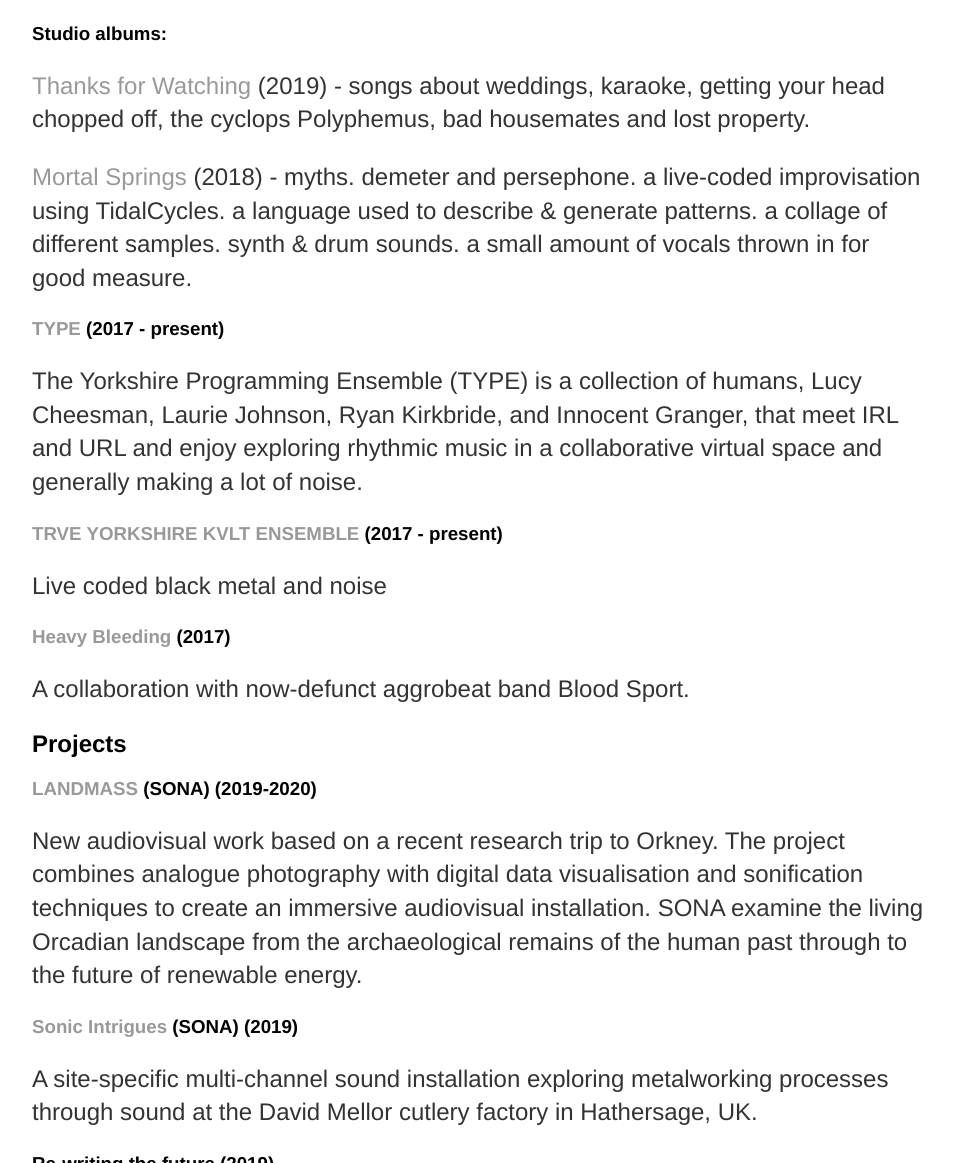
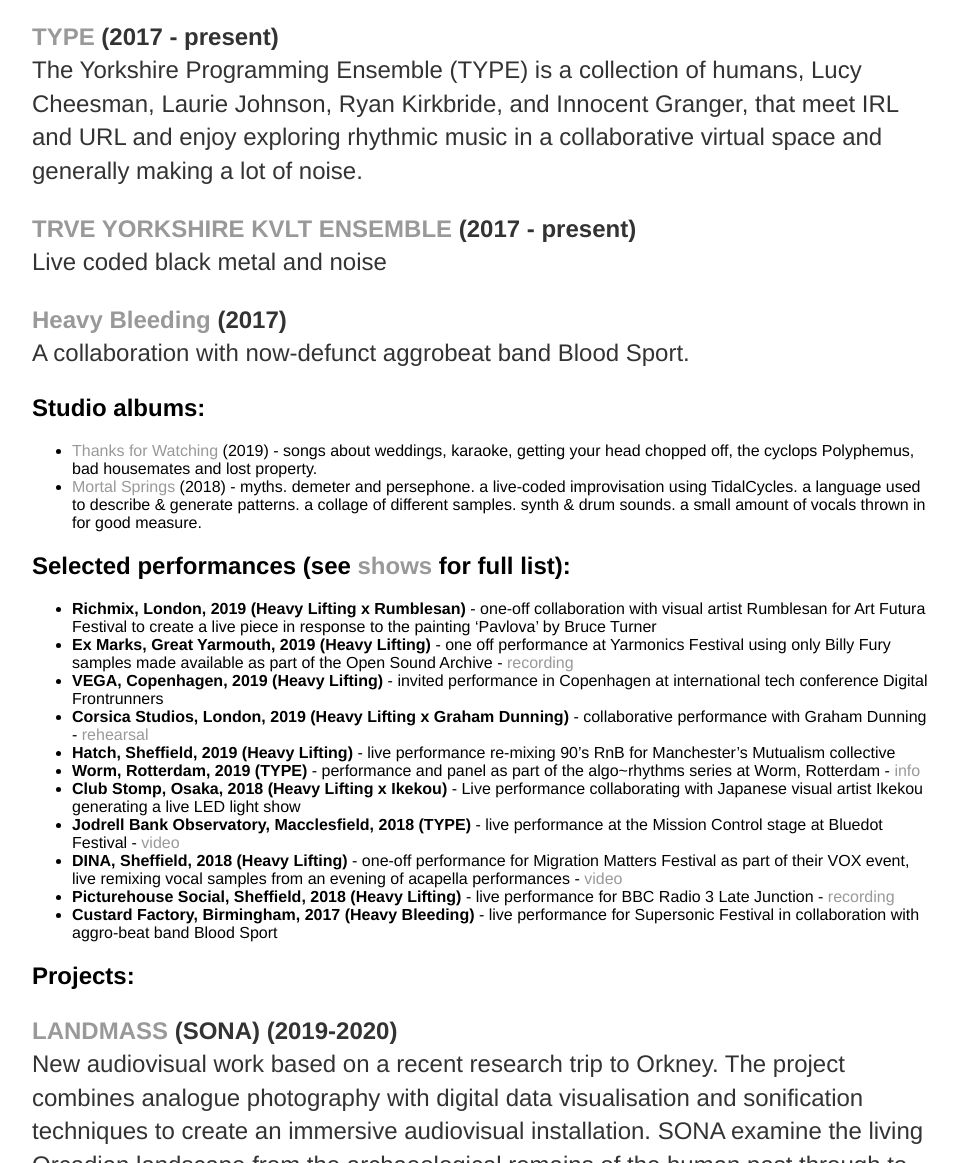
Before and after one commit to heavy-lifting/heavy-lifting.github.io, a Jekyll site: the page built from cv.html, in a window 1280 px wide and 1400 px high, scrolled down 326 px. Shown: the part 237-1400 px from the top of the window, without its empty margins (160-1118 px from the left). Built offline with Jekyll 4.4.1, drawn with Linux system fonts in a browser that asks for light colours; some of the changed text lies outside the part shown.

Commit message:
Update cv.html

```diff
--- a/cv.html
+++ b/cv.html
@@ -3,53 +3,56 @@
 title: cv
 ---
 
-<h2 id="music">Music</h2>
-<h3 id="heavy-lifting-2016---present">Heavy Lifting (2016 - present)</h3>
-<p>Heavy Lifting is my main solo project, using TidalCycles to scramble samples into seasick beats. For fans of woodwork and minor deities.</p>
+<h2 id="music">Music:</h2>
+<p><strong>Heavy Lifting (2016 - present)</strong><br>
+Heavy Lifting is my main solo project, using TidalCycles to scramble samples into seasick beats. For fans of woodwork and minor deities.</p>
 
 <iframe width="100%" height="300" scrolling="no" frameborder="no" allow="autoplay" src="https://w.soundcloud.com/player/?url=https%3A//api.soundcloud.com/users/257807659&color=%23726d5f&auto_play=false&hide_related=false&show_comments=true&show_user=true&show_reposts=false&show_teaser=true&visual=true"></iframe>
-
-<h3 id="studio-albums">Studio albums:</h3>
-<p><a href="http://www.panyrosasdiscos.net/pyr279-heavy-lifting-thanks-for-watching/">Thanks for Watching</a> (2019) - songs about weddings, karaoke, getting your head chopped off, the cyclops Polyphemus, bad housemates and lost property.</p>
-<p><a href="http://www.panyrosasdiscos.net/pyr256-heavy-lifting-mortal-springs/">Mortal Springs</a> (2018) - myths. demeter and persephone. a live-coded improvisation using TidalCycles. a language used to describe &amp; generate patterns. a collage of different samples. synth &amp; drum sounds. a small amount of vocals thrown in for good measure.</p>
-<h3 id="type-2017---present"><a href="https://typeensemble.wordpress.com/">TYPE</a> (2017 - present)</h3>
-<p>The Yorkshire Programming Ensemble (TYPE) is a collection of humans, Lucy Cheesman, Laurie Johnson, Ryan Kirkbride, and Innocent Granger, that meet IRL and URL and enjoy exploring rhythmic music in a collaborative virtual space and generally making a lot of noise.</p>
-<h3 id="trve-yorkshire-kvlt-ensemble-2017---present"><a href="https://infernalsheffield.github.io/trveyorkshirekvltensemble/">TRVE YORKSHIRE KVLT ENSEMBLE</a> (2017 - present)</h3>
-<p>Live coded black metal and noise</p>
-<h3 id="heavy-bleeding-2017"><a href="https://pickleddiscs.bandcamp.com/album/heavy-bleeding">Heavy Bleeding</a> (2017)</h3>
-<p>A collaboration with now-defunct aggrobeat band Blood Sport.</p>
-<h2 id="projects">Projects</h2>
-<h3 id="landmass-sona-2019-2020"><a href="https://sonawomen.co.uk/2019/05/08/landmass/">LANDMASS</a> (SONA) (2019-2020)</h3>
-<p>New audiovisual work based on a recent research trip to Orkney. The project combines analogue photography with digital data visualisation and sonification techniques to create an immersive audiovisual installation. SONA examine the living Orcadian landscape from the archaeological remains of the human past through to the future of renewable energy.</p>
-<h3 id="sonic-intrigues-sona-2019"><a href="https://ourfaveplaces.co.uk/whats-on/sonic-intrigues/">Sonic Intrigues</a> (SONA) (2019)</h3>
-<p>A site-specific multi-channel sound installation exploring metalworking processes through sound at the David Mellor cutlery factory in Hathersage, UK.</p>
-<h3 id="re-writing-the-future-2019">Re-writing the future (2019)</h3>
-<p>A series of workshops for families and teenagers at Site Gallery using sound art to respond to the theme of ‘re-writing the future’</p>
-<h3 id="antigone-2019">Antigone (2019)</h3>
-<p>A new chorus performance exclusive to Algomech festival includes a piece of music composed using rhythmic structures inspired by the metrical and grammatical structures of Sophocles’ original Greek verse.</p>
-<h3 id="automation-and-me-northern-sound-collective-2019"><a href="https://northernsc.wordpress.com/">Automation and Me</a> (Northern Sound Collective) (2019)</h3>
-<p>A weeklong hackathon and symposium as part of <a href="https://leedsinternationalfestival.com/">Leeds International Festival</a> exploring the themes of bodies, technologies and automation.</p>
-<h3 id="unpeeled-sona-2018"><a href="https://sonawomen.co.uk/2018/09/06/sona-unpeeled/">Unpeeled</a> (SONA) (2018)</h3>
-<p>A series of live events highlighting cutting edge work by women in music technology</p>
-<h3 id="pickled-discs-2017-present"><a href="https://pickleddiscs.bandcamp.com/">Pickled Discs</a> (2017-present)</h3>
-<p>Record label showcasing experimental electronic music in Sheffield</p>
-<h3 id="unmaking-acoustics-sona-2017"><a href="https://sonawomen.co.uk/2017/11/11/unmaking-acoustics-at-algomech-2017/">Unmaking Acoustics</a> (SONA) (2017)</h3>
-<p>Interactive sound art installation with SONA at Sheffield Hallam University for AlgoMech Festival</p>
-<h3 id="tidalcycles-workshops-2016---present">TidalCycles Workshops (2016 - present)</h3>
-<p>Teaching beginner and advanced TidalCycles workshops to different communities across the UK</p>
-<h3 id="connect-the-dots-festival-sona-2016">Connect the Dots Festival (SONA) (2016)</h3>
-<p>Interactive workshop and sound art performance regarding the festival’s theme of ‘The Sea Around Us’</p>
-<h3 id="catalyst-festival-of-creativity-sona-2016">Catalyst: Festival of Creativity (SONA) (2016)</h3>
-<p>A series of ten workshops and making days aimed at encouraging and supporting women to get involved with sound and music technology</p>
-<h2 id="selected-performances-see-shows-for-full-list">Selected performances (see <a href="https://heavy-lifting.org/shows">shows</a> for full list)</h2>
-<p><strong>Richmix, London, 2019 (Heavy Lifting x Rumblesan)</strong> - one-off collaboration with visual artist Rumblesan for Art Futura Festival to create a live piece in response to the painting ‘Pavlova’ by Bruce Turner</p>
-<p><strong>Ex Marks, Great Yarmouth, 2019 (Heavy Lifting)</strong> - one off performance at Yarmonics Festival using only Billy Fury samples made available as part of the Open Sound Archive - <a href="https://soundcloud.com/openmusicarchive/lingering-in-the-golden-gleam-heavy-lifting">recording</a></p>
-<p><strong>VEGA, Copenhagen, 2019 (Heavy Lifting)</strong> - invited performance in Copenhagen at international tech conference Digital Frontrunners</p>
-<p><strong>Corsica Studios, London, 2019 (Heavy Lifting x Graham Dunning)</strong> - collaborative performance with Graham Dunning - <a href="https://youtu.be/ca3J1cztnrc">rehearsal</a></p>
-<p><strong>Hatch, Sheffield, 2019 (Heavy Lifting)</strong> - live performance re-mixing 90’s RnB for Manchester’s Mutualism collective</p>
-<p><strong>Worm, Rotterdam, 2019 (TYPE)</strong> - performance and panel as part of the algo~rhythms series at Worm, Rotterdam - <a href="https://worm.org/production/algo-rhythms-3/">info</a></p>
-<p><strong>Club Stomp, Osaka, 2018 (Heavy Lifting x Ikekou)</strong> - Live performance collaborating with Japanese visual artist Ikekou generating a live LED light show</p>
-<p><strong>Jodrell Bank Observatory, Macclesfield, 2018 (TYPE)</strong> - live performance at the Mission Control stage at Bluedot Festival - <a href="https://youtu.be/496NVIHprOg?t=5481">video</a></p>
-<p><strong>DINA, Sheffield, 2018 (Heavy Lifting)</strong> - one-off performance for Migration Matters Festival as part of their VOX event, live remixing vocal samples from an evening of acapella performances - <a href="https://youtu.be/LZshUTYNpXw">video</a></p>
-<p><strong>Picturehouse Social, Sheffield, 2018 (Heavy Lifting)</strong> - live performance for BBC Radio 3 Late Junction - <a href="https://soundcloud.com/hl6/phs-may-2018wav">recording</a></p>
-<p><strong>Custard Factory, Birmingham, 2017 (Heavy Bleeding)</strong> - live performance for Supersonic Festival in collaboration with aggro-beat band Blood Sport</p>
+<p><strong><a href="https://typeensemble.wordpress.com/">TYPE</a> (2017 - present)</strong><br>
+The Yorkshire Programming Ensemble (TYPE) is a collection of humans, Lucy Cheesman, Laurie Johnson, Ryan Kirkbride, and Innocent Granger, that meet IRL and URL and enjoy exploring rhythmic music in a collaborative virtual space and generally making a lot of noise.</p>
+<p><strong><a href="https://infernalsheffield.github.io/trveyorkshirekvltensemble/">TRVE YORKSHIRE KVLT ENSEMBLE</a> (2017 - present)</strong><br>
+Live coded black metal and noise</p>
+<p><strong><a href="https://pickleddiscs.bandcamp.com/album/heavy-bleeding">Heavy Bleeding</a> (2017)</strong><br>
+A collaboration with now-defunct aggrobeat band Blood Sport.</p>
+<h2 id="studio-albums">Studio albums:</h2>
+<ul>
+<li><a href="http://www.panyrosasdiscos.net/pyr279-heavy-lifting-thanks-for-watching/">Thanks for Watching</a> (2019) - songs about weddings, karaoke, getting your head chopped off, the cyclops Polyphemus, bad housemates and lost property.</li>
+<li><a href="http://www.panyrosasdiscos.net/pyr256-heavy-lifting-mortal-springs/">Mortal Springs</a> (2018) - myths. demeter and persephone. a live-coded improvisation using TidalCycles. a language used to describe &amp; generate patterns. a collage of different samples. synth &amp; drum sounds. a small amount of vocals thrown in for good measure.</li>
+</ul>
+<h2 id="selected-performances-see-shows-for-full-list">Selected performances (see <a href="https://heavy-lifting.org/shows">shows</a> for full list):</h2>
+<ul>
+<li><strong>Richmix, London, 2019 (Heavy Lifting x Rumblesan)</strong> - one-off collaboration with visual artist Rumblesan for Art Futura Festival to create a live piece in response to the painting ‘Pavlova’ by Bruce Turner</li>
+<li><strong>Ex Marks, Great Yarmouth, 2019 (Heavy Lifting)</strong> - one off performance at Yarmonics Festival using only Billy Fury samples made available as part of the Open Sound Archive - <a href="https://soundcloud.com/openmusicarchive/lingering-in-the-golden-gleam-heavy-lifting">recording</a></li>
+<li><strong>VEGA, Copenhagen, 2019 (Heavy Lifting)</strong> - invited performance in Copenhagen at international tech conference Digital Frontrunners</li>
+<li><strong>Corsica Studios, London, 2019 (Heavy Lifting x Graham Dunning)</strong> - collaborative performance with Graham Dunning - <a href="https://youtu.be/ca3J1cztnrc">rehearsal</a></li>
+<li><strong>Hatch, Sheffield, 2019 (Heavy Lifting)</strong> - live performance re-mixing 90’s RnB for Manchester’s Mutualism collective</li>
+<li><strong>Worm, Rotterdam, 2019 (TYPE)</strong> - performance and panel as part of the algo~rhythms series at Worm, Rotterdam - <a href="https://worm.org/production/algo-rhythms-3/">info</a></li>
+<li><strong>Club Stomp, Osaka, 2018 (Heavy Lifting x Ikekou)</strong> - Live performance collaborating with Japanese visual artist Ikekou generating a live LED light show</li>
+<li><strong>Jodrell Bank Observatory, Macclesfield, 2018 (TYPE)</strong> - live performance at the Mission Control stage at Bluedot Festival - <a href="https://youtu.be/496NVIHprOg?t=5481">video</a></li>
+<li><strong>DINA, Sheffield, 2018 (Heavy Lifting)</strong> - one-off performance for Migration Matters Festival as part of their VOX event, live remixing vocal samples from an evening of acapella performances - <a href="https://youtu.be/LZshUTYNpXw">video</a></li>
+<li><strong>Picturehouse Social, Sheffield, 2018 (Heavy Lifting)</strong> - live performance for BBC Radio 3 Late Junction - <a href="https://soundcloud.com/hl6/phs-may-2018wav">recording</a></li>
+<li><strong>Custard Factory, Birmingham, 2017 (Heavy Bleeding)</strong> - live performance for Supersonic Festival in collaboration with aggro-beat band Blood Sport</li>
+</ul>
+<h2 id="projects">Projects:</h2>
+<p><strong><a href="https://sonawomen.co.uk/2019/05/08/landmass/">LANDMASS</a> (SONA) (2019-2020)</strong><br>
+New audiovisual work based on a recent research trip to Orkney. The project combines analogue photography with digital data visualisation and sonification techniques to create an immersive audiovisual installation. SONA examine the living Orcadian landscape from the archaeological remains of the human past through to the future of renewable energy.</p>
+<p><strong><a href="https://ourfaveplaces.co.uk/whats-on/sonic-intrigues/">Sonic Intrigues</a> (SONA) (2019)</strong><br>
+A site-specific multi-channel sound installation exploring metalworking processes through sound at the David Mellor cutlery factory in Hathersage, UK.</p>
+<p><strong>Re-writing the future (2019)</strong><br>
+A series of workshops for families and teenagers at Site Gallery using sound art to respond to the theme of ‘re-writing the future’</p>
+<p><strong>Antigone (2019)</strong><br>
+A new chorus performance exclusive to Algomech festival includes a piece of music composed using rhythmic structures inspired by the metrical and grammatical structures of Sophocles’ original Greek verse.</p>
+<p><strong><a href="https://northernsc.wordpress.com/">Automation and Me</a> (Northern Sound Collective) (2019)</strong><br>
+A weeklong hackathon and symposium as part of <a href="https://leedsinternationalfestival.com/">Leeds International Festival</a> exploring the themes of bodies, technologies and automation.</p>
+<p><strong><a href="https://sonawomen.co.uk/2018/09/06/sona-unpeeled/">Unpeeled</a> (SONA) (2018)</strong><br>
+A series of live events highlighting cutting edge work by women in music technology</p>
+<p><strong><a href="https://pickleddiscs.bandcamp.com/">Pickled Discs</a> (2017-present)</strong><br>
+Record label showcasing experimental electronic music in Sheffield</p>
+<p><strong><a href="https://sonawomen.co.uk/2017/11/11/unmaking-acoustics-at-algomech-2017/">Unmaking Acoustics</a> (SONA) (2017)</strong><br>
+Interactive sound art installation with SONA at Sheffield Hallam University for AlgoMech Festival</p>
+<p><strong>TidalCycles Workshops (2016 - present)</strong><br>
+Teaching beginner and advanced TidalCycles workshops to different communities across the UK</p>
+<p><strong>Connect the Dots Festival (SONA) (2016)</strong><br>
+Interactive workshop and sound art performance regarding the festival’s theme of ‘The Sea Around Us’</p>
+<p><strong>Catalyst: Festival of Creativity (SONA) (2016)</strong><br>
+A series of ten workshops and making days aimed at encouraging and supporting women to get involved with sound and music technology</p>
```
